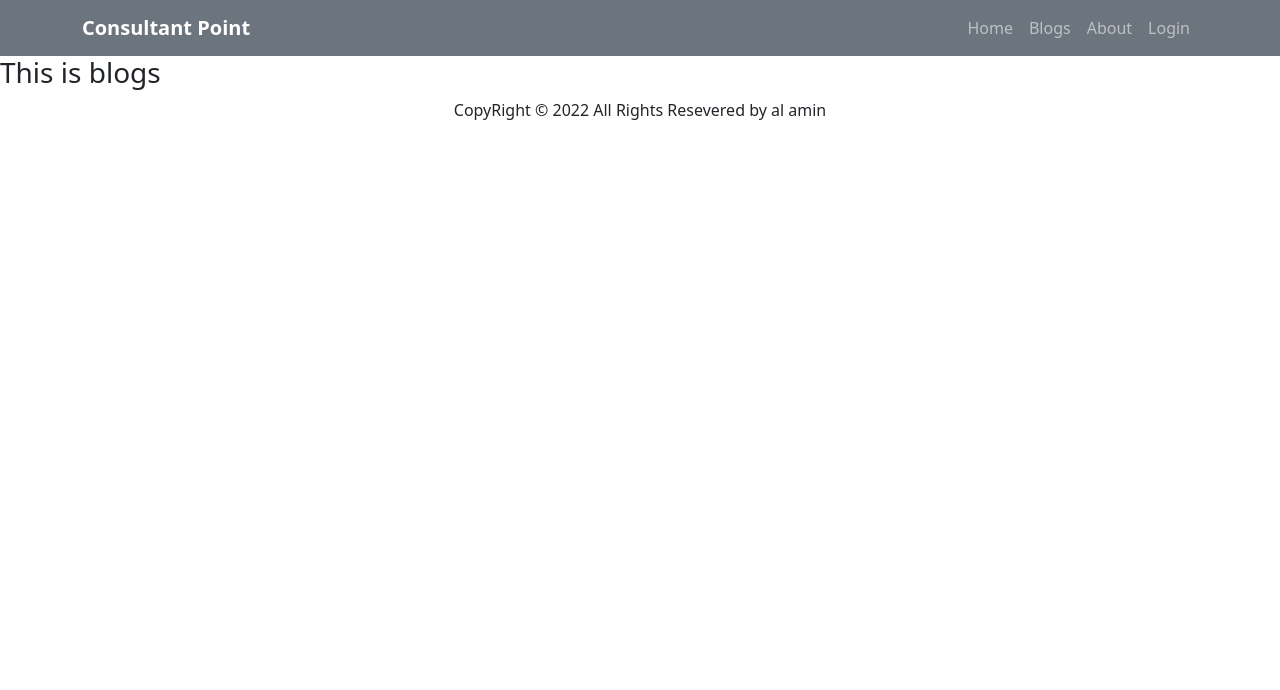
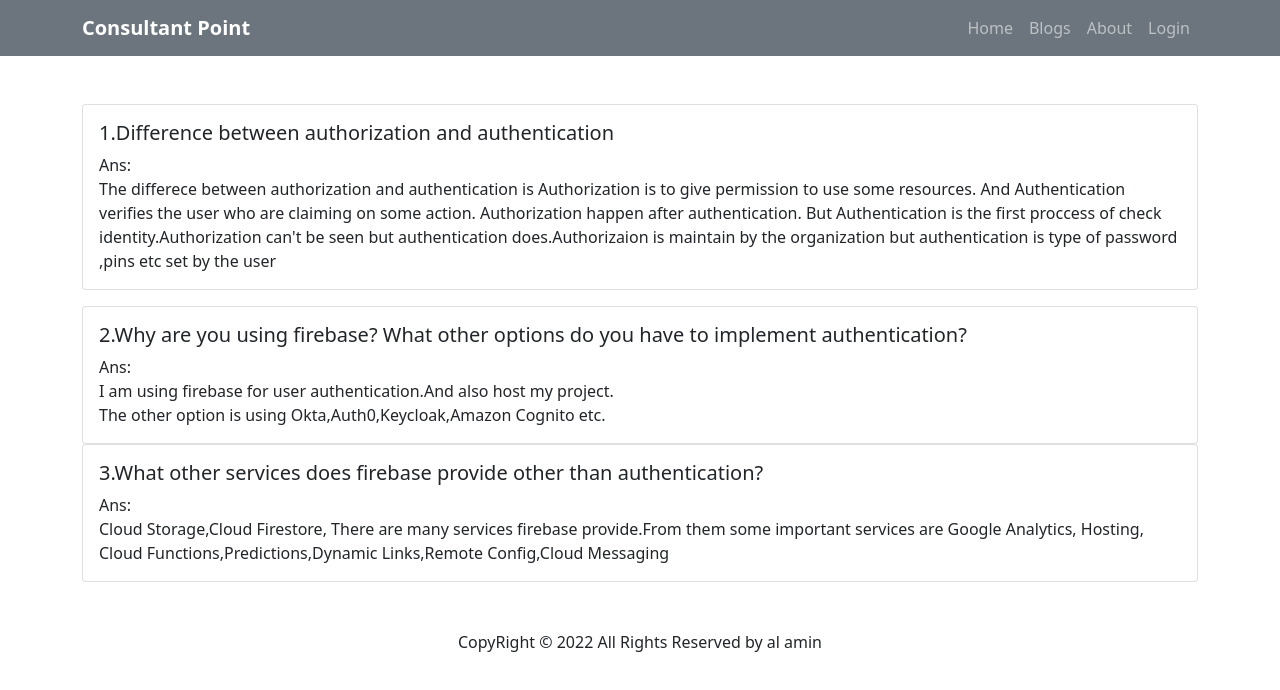
Before and after one commit to mohammad-al-amin-islam/consultant-point, a React (Create React App) app: page /blogs in a window 1280 px wide. Shown: the top 690 px of the page. Built offline with nearby package versions, Linux system fonts and the light colour scheme; no server answers.

Commit message:
blogs added

```diff
--- a/public/servicedata.json
+++ b/public/servicedata.json
@@ -11,7 +11,7 @@
         "price": "$380.26",
         "img": "https://raw.githubusercontent.com/mohammad-al-amin-islam/images/main/tax.jpg",
         "name": "Tax Management",
-        "about": "If you wants to create new standards of best practice in tax processes controls and outputs this package for you.It can help you develop a role one which pro-actively manages change, creates value for the organization, and meets the challenges of quality assurance and control.\r\n"
+        "about": "Wants to create new standards of best practice in tax processes? This package for you.To develop a role one which manages change, creates value and meets the challenges of quality assurance and control for organization.\r\n"
     },
     {
         "_id": "625bb3290e1a77ade57fdcfb",
--- a/src/Pages/Blogs/Blogs.js
+++ b/src/Pages/Blogs/Blogs.js
@@ -2,8 +2,30 @@ import React from 'react';
 
 const Blogs = () => {
     return (
-        <div>
-            <h3>This is blogs</h3>
+        <div className='container my-5'>
+            <div className="card mb-3">
+                <div className="card-body">
+                    <h5 className="card-title">1.Difference between authorization and authentication</h5>
+                    <p className="card-text">Ans: <br /> The differece between authorization and authentication is Authorization is to give permission to use some resources. And Authentication verifies  the user who are claiming on some action. Authorization happen after authentication. But Authentication is the first proccess of check identity.Authorization can't be seen but authentication does.Authorizaion is maintain by the organization but authentication is type of password ,pins etc set by the user</p>
+                </div>
+            </div>
+            <div className="card">
+                <div className="card-body">
+                    <h5 className="card-title">2.Why are you using firebase? What other options do you have to implement authentication?</h5>
+                    <p className="card-text">Ans: <br /> I am using firebase for user authentication.And also host my project.<br />
+                        The other option is using Okta,Auth0,Keycloak,Amazon Cognito etc.
+                    </p>
+                </div>
+            </div>
+            <div className="card">
+                <div className="card-body">
+                    <h5 className="card-title">3.What other services does firebase provide other than authentication?</h5>
+                    <p className="card-text">Ans: <br />
+                        Cloud Storage,Cloud Firestore,
+                        There are many services firebase provide.From them some important services are Google Analytics, Hosting, Cloud Functions,Predictions,Dynamic Links,Remote Config,Cloud Messaging
+                    </p>
+                </div>
+            </div>
         </div>
     );
 };
--- a/src/Pages/Shared/Footer/Footer.js
+++ b/src/Pages/Shared/Footer/Footer.js
@@ -3,7 +3,7 @@ import React from 'react';
 const Footer = () => {
     return (
         <div className='text-center'>
-            <p >CopyRight &copy; {new Date().getFullYear()} All Rights Resevered by al amin</p>
+            <p >CopyRight &copy; {new Date().getFullYear()} All Rights Reserved by al amin</p>
         </div>
     );
 };
```
